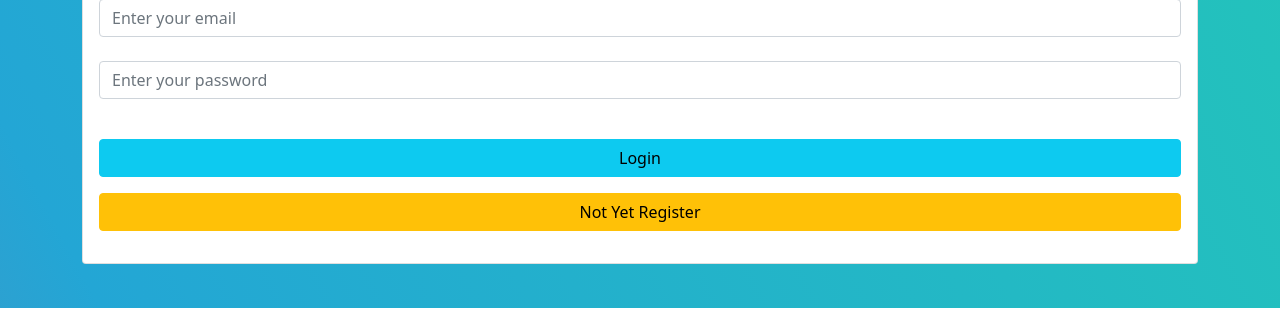
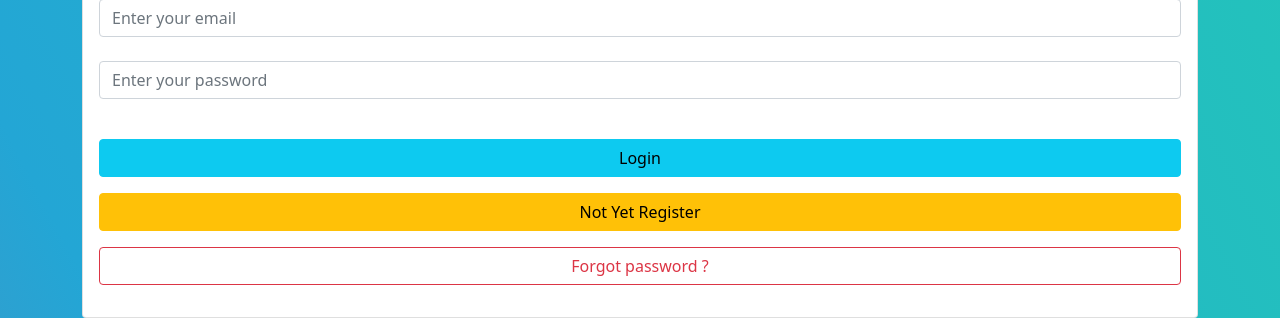
Before and after one commit to Nikhil034/ExamScoreWeb, a PHP site: page /Student.php in a window 1280 px wide. Shown: the part 492-810 px from the top of the page. Run offline with PHP 8.4, Linux system fonts and the light colour scheme.

Commit message:
Add button for forgot password

```diff
--- a/Student.php
+++ b/Student.php
@@ -75,6 +75,8 @@
     <button type="submit" name="sbtn"  class="btn btn-info">Login</button>
 
     <a href="Registerstudent.php" class="btn btn-warning">Not Yet Register</a>
+
+    <a href="forgotpassword.php" class="btn btn-outline-danger">Forgot password ?</a>
 
     </div>
 
```
